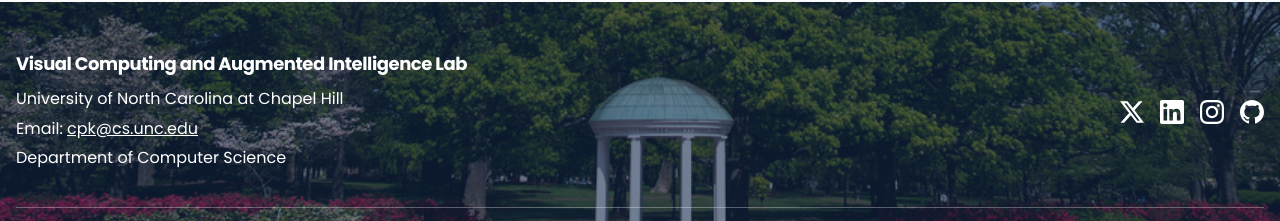
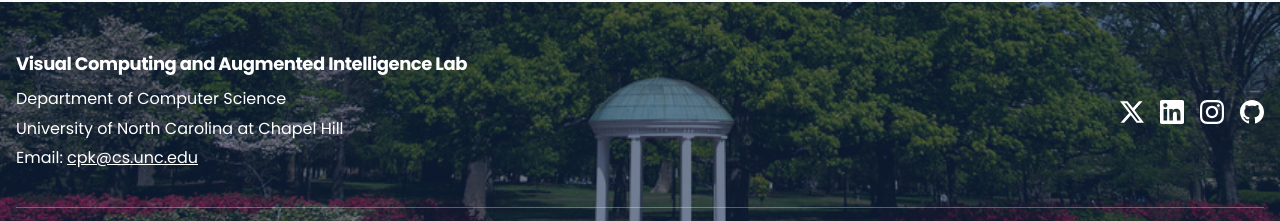
Before and after one commit to riokuchlyan/VisualComputingLabWebsite, a Next.js app: page / in a window 1280 px wide. Shown: the part 1919-2140 px from the top of the page. Built offline with nearby package versions, Linux system fonts and the light colour scheme.

Commit message:
Update RootLayout component to remove duplicate department information and improve clarity. Add a new line for the Department of Computer Science to enhance the layout's presentation.

```diff
--- a/src/app/layout.tsx
+++ b/src/app/layout.tsx
@@ -242,9 +242,9 @@ export default function RootLayout({
             <div className="relative z-10 max-w-7xl mx-auto flex flex-col md:flex-row justify-between items-center gap-6">
               <div className="text-center md:text-left">
                 <h2 className="text-lg font-bold mb-2">Visual Computing and Augmented Intelligence Lab</h2>
+                <p className="mb-1">Department of Computer Science</p>
                 <p className="mb-1">University of North Carolina at Chapel Hill</p>
                 <p className="mb-1">Email: <a href="mailto:cpk@cs.unc.edu" className="underline text-white hover:text-white transition-colors duration-300">cpk@cs.unc.edu</a></p>
-                <p className="mb-1">Department of Computer Science</p>
               </div>
 
               {/* Social Media Links */}
```
